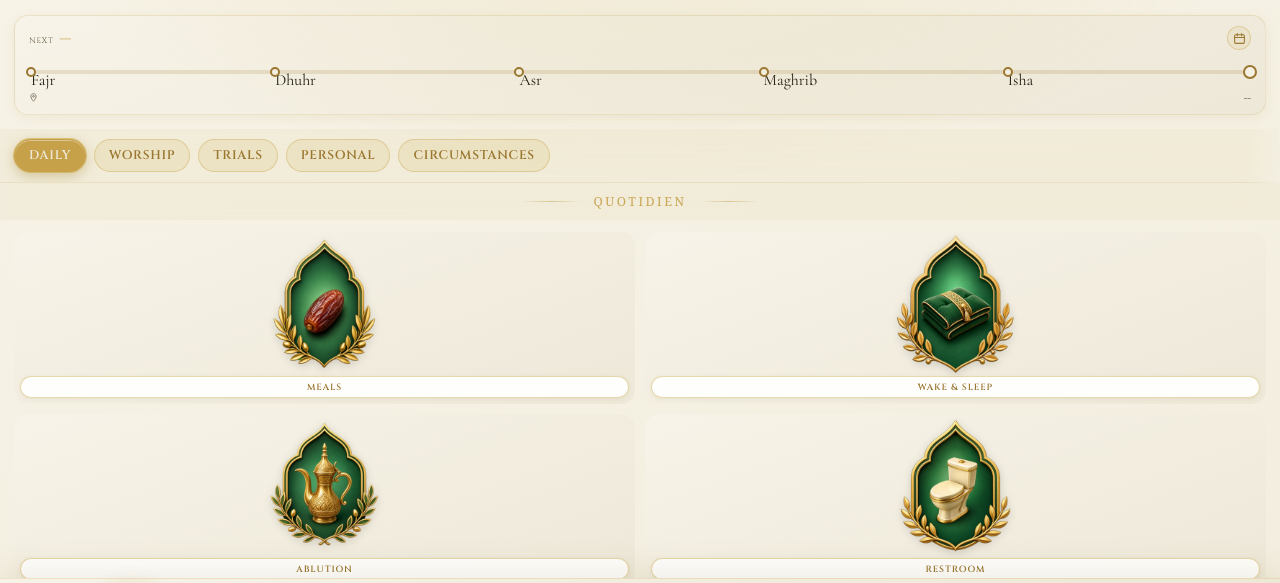
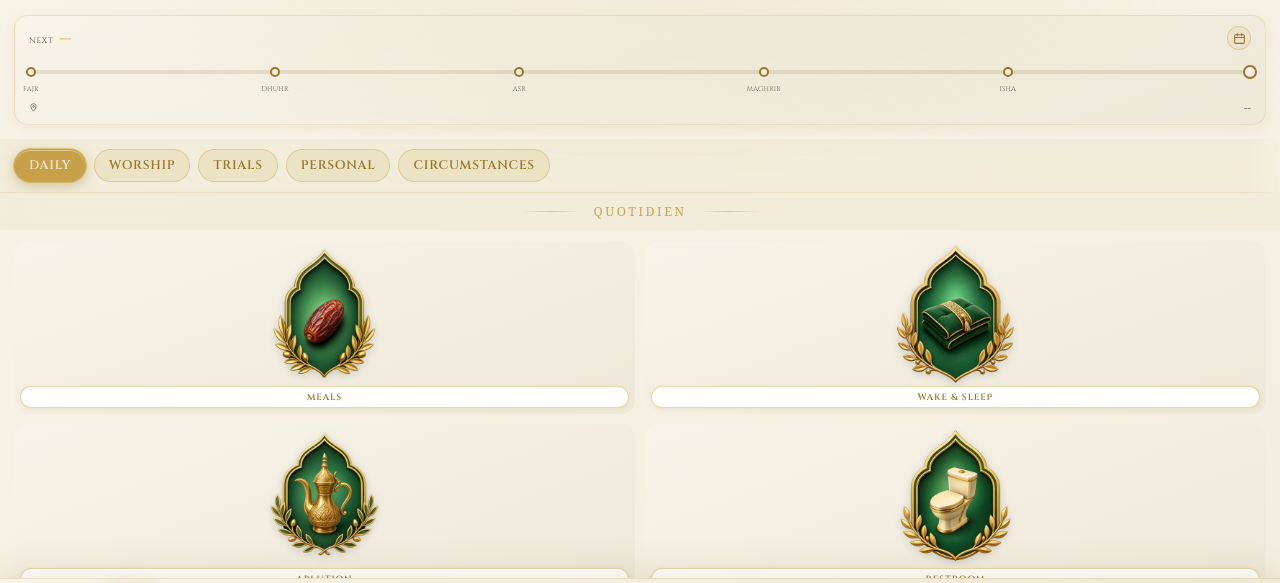
Before and after one commit to deen-tag/Deentag, a plain HTML site: page index.html in a window 1280 px wide. Shown: the part 135-718 px from the top of the page. Drawn offline with nearby package versions, Linux system fonts and the light colour scheme.

Commit message:
Add files via upload

```diff
--- a/css/adult.css
+++ b/css/adult.css
@@ -2106,7 +2106,7 @@ body.night .pg-cal-btn { color:var(--gold-light); border-color:rgba(221,176,92,0
 
 .pg-track {
   display:flex; gap:3px;
-  margin: 20px 2px 4px;
+  margin: 20px 2px 26px;
 }
 .pg-seg {
   position:relative; flex:1; height:4px; border-radius:4px;
@@ -2122,6 +2122,7 @@ body.night .pg-seg { background: rgba(221,176,92,0.14); }
   position:absolute; left:0; top:50%; transform:translate(-50%,-50%);
   width:10px; height:10px; border-radius:50%;
   background:var(--bg2); border:2px solid var(--gold-dark);
+  cursor:pointer; -webkit-tap-highlight-color:transparent;
 }
 .pg-pt.done { background:var(--gold-dark); border-color:var(--gold-dark); }
 .pg-pt.now  {
@@ -2136,7 +2137,18 @@ body.night .pg-pt.now { box-shadow:0 0 0 4px rgba(221,176,92,0.22); }
 }
 .pg-seg:last-child.done-last::after { background:var(--gold-dark); border-color:var(--gold-dark); }
 
-.pg-bottom { display:flex; justify-content:space-between; align-items:center; margin-top:16px; }
+.pg-label {
+  position:absolute; left:0; top:12px; transform:translateX(-50%);
+  font-family:'Cinzel',serif; font-size:6.8px; letter-spacing:0.03em;
+  text-transform:uppercase; color:var(--text3); white-space:nowrap;
+  cursor:pointer; -webkit-tap-highlight-color:transparent; user-select:none;
+  padding:2px 1px;
+}
+.pg-label.now-label { color:var(--gold-dark); font-weight:700; }
+body.night .pg-label.now-label { color:var(--gold-light); }
+.pg-label.show-time { color:var(--gold); font-family:'Cormorant Garamond',serif; font-style:italic; font-size:9.5px; text-transform:none; letter-spacing:0; }
+
+.pg-bottom { display:flex; justify-content:space-between; align-items:center; margin-top:2px; }
 .pg-city {
   display:flex; align-items:center; gap:3px;
   font-family:'Cormorant Garamond',serif; font-style:italic;
```
